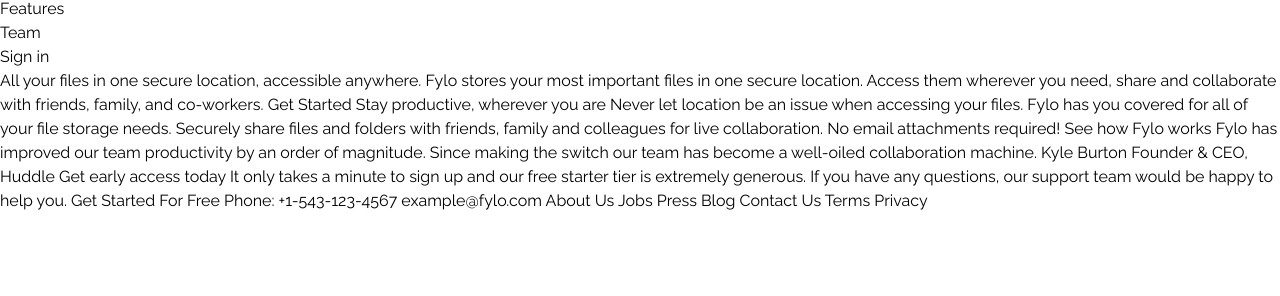
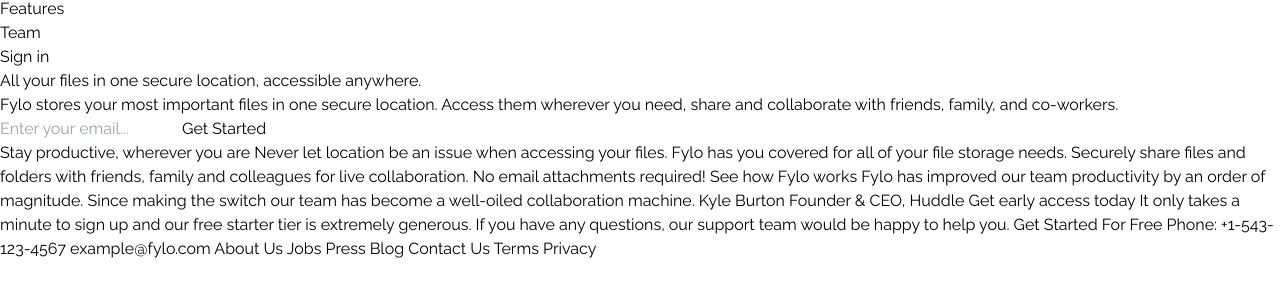
Before and after one commit to lilKriT/fylo-landing-page, a website built with webpack: page src/template.html in a window 1280 px wide. Shown: the part 52-348 px from the top of the page. Built offline with nearby package versions, Linux system fonts and the light colour scheme.

Commit message:
Structuring the hero section.

```diff
--- a/src/index.js
+++ b/src/index.js
@@ -1,4 +1,5 @@
 import "./styles/main.css";
 import logo from "./images/logo.svg";
+import "./template.html";
 
 // console.log("lol");
--- a/src/template.html
+++ b/src/template.html
@@ -15,6 +15,7 @@
     <title><%= htmlWebpackPlugin.options.title %></title>
   </head>
   <body>
+    <!-- Header -->
     <header>
       <nav>
         <img src="images/logo.svg" alt="" id="logo" />
@@ -26,19 +27,30 @@
       </nav>
     </header>
 
-    All your files in one secure location, accessible anywhere. Fylo stores your
-    most important files in one secure location. Access them wherever you need,
-    share and collaborate with friends, family, and co-workers. Get Started Stay
-    productive, wherever you are Never let location be an issue when accessing
-    your files. Fylo has you covered for all of your file storage needs.
-    Securely share files and folders with friends, family and colleagues for
-    live collaboration. No email attachments required! See how Fylo works Fylo
-    has improved our team productivity by an order of magnitude. Since making
-    the switch our team has become a well-oiled collaboration machine. Kyle
-    Burton Founder & CEO, Huddle Get early access today It only takes a minute
-    to sign up and our free starter tier is extremely generous. If you have any
-    questions, our support team would be happy to help you. Get Started For Free
-    Phone: +1-543-123-4567 example@fylo.com About Us Jobs Press Blog Contact Us
-    Terms Privacy
+    <!-- Hero -->
+    <section>
+      <h1>All your files in one secure location, accessible anywhere.</h1>
+      <p>
+        Fylo stores your most important files in one secure location. Access
+        them wherever you need, share and collaborate with friends, family, and
+        co-workers.
+      </p>
+      <form action="#">
+        <input type="text" placeholder="Enter your email..." />
+        <button type="submit">Get Started</button>
+      </form>
+    </section>
+
+    Stay productive, wherever you are Never let location be an issue when
+    accessing your files. Fylo has you covered for all of your file storage
+    needs. Securely share files and folders with friends, family and colleagues
+    for live collaboration. No email attachments required! See how Fylo works
+    Fylo has improved our team productivity by an order of magnitude. Since
+    making the switch our team has become a well-oiled collaboration machine.
+    Kyle Burton Founder & CEO, Huddle Get early access today It only takes a
+    minute to sign up and our free starter tier is extremely generous. If you
+    have any questions, our support team would be happy to help you. Get Started
+    For Free Phone: +1-543-123-4567 example@fylo.com About Us Jobs Press Blog
+    Contact Us Terms Privacy
   </body>
 </html>
--- a/webpack.config.js
+++ b/webpack.config.js
@@ -20,7 +20,6 @@
     hot: true,
     compress: true,
     historyApiFallback: true,
-    watchFiles: ["./public/*"],
   },
   module: {
     rules: [
@@ -47,4 +46,5 @@
       favicon: "src/images/favicon-32x32.png",
     }),
   ],
+  target: ["web"],
 };
```
